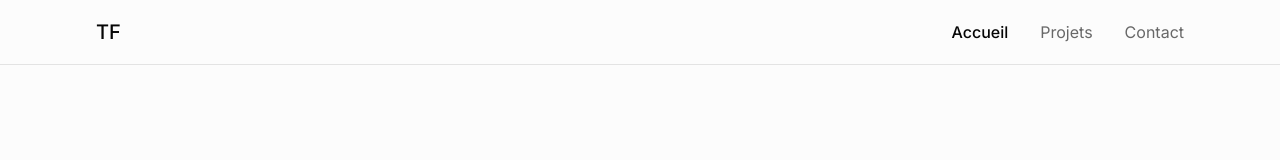
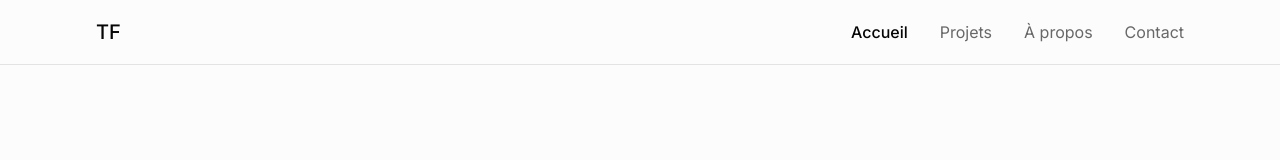
Before and after one commit to ThomasWEBDEV/portfolio-thomas-feret, a Next.js app: page / in a window 1280 px wide. Shown: the top 160 px of the page. Built offline with nearby package versions, Linux system fonts and the light colour scheme.

Commit message:
Mise à jour Header : ajout navigation vers toutes les pages

```diff
--- a/components/Header.tsx
+++ b/components/Header.tsx
@@ -6,6 +6,13 @@ import { usePathname } from "next/navigation";
 export default function Header() {
   const pathname = usePathname();
 
+  const navLinks = [
+    { href: "/", label: "Accueil" },
+    { href: "/projets", label: "Projets" },
+    { href: "/about", label: "À propos" },
+    { href: "/contact", label: "Contact" }
+  ];
+
   return (
     <motion.header
       initial={{ y: -100 }}
@@ -13,28 +20,23 @@ export default function Header() {
       className="fixed top-0 w-full bg-[#fcfcfc]/95 backdrop-blur-sm z-50 border-b border-[#050505]/10"
     >
       <nav className="max-w-6xl mx-auto px-8 h-16 flex items-center justify-between">
-        <Link href="/" className="text-xl font-medium text-[#050505]">
+        <Link href="/" className="text-xl font-medium text-[#050505] hover:text-[#050505]/70 transition-colors">
           TF
         </Link>
         <div className="flex gap-8">
-          <Link
-            href="/"
-            className={`hover:text-[#050505] transition-colors ${pathname === "/" ? "text-[#050505] font-medium" : "text-[#050505]/60"}`}
-          >
-            Accueil
-          </Link>
-          <Link
-            href="/projets"
-            className={`hover:text-[#050505] transition-colors ${pathname === "/projets" ? "text-[#050505] font-medium" : "text-[#050505]/60"}`}
-          >
-            Projets
-          </Link>
-          <Link
-            href="/#contact"
-            className="text-[#050505]/60 hover:text-[#050505] transition-colors"
-          >
-            Contact
-          </Link>
+          {navLinks.map((link) => (
+            <Link
+              key={link.href}
+              href={link.href}
+              className={`transition-colors ${
+                pathname === link.href
+                  ? "text-[#050505] font-medium"
+                  : "text-[#050505]/60 hover:text-[#050505]"
+              }`}
+            >
+              {link.label}
+            </Link>
+          ))}
         </div>
       </nav>
     </motion.header>
```
